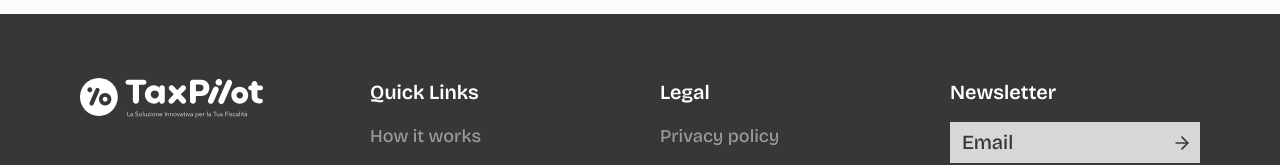
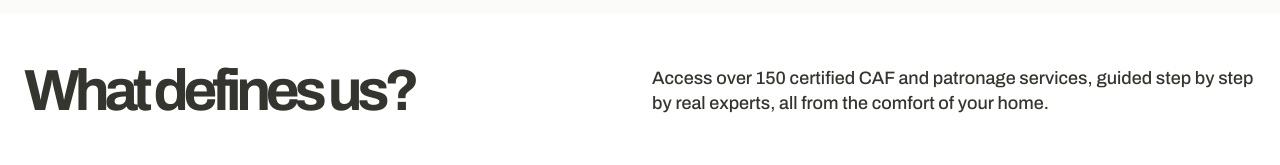
Before and after one commit to arqentech/tax-pilot-1, a React (Vite) app: page / in a window 1280 px wide. Shown: the part 779-944 px from the top of the page. Built offline with nearby package versions, Linux system fonts and the light colour scheme; no server answers.

Commit message:
Home animation merged

```diff
--- a/src/pages/home/Home.tsx
+++ b/src/pages/home/Home.tsx
@@ -15,14 +15,14 @@ export default function Home() {
   return (
     <div className="flex flex-col">
       <HeroSection />
-      {/* <WhatDefinesUs />
+      <WhatDefinesUs />
       <HowWeWork />
       <ServicesSection />
       <TeamCard />
       <ClientReviews />
       <HomePageFAQ />
       <HomeBlogSection />
-      <TaxPilotSection /> */}
+      <TaxPilotSection />
     </div>
   );
 }
```
